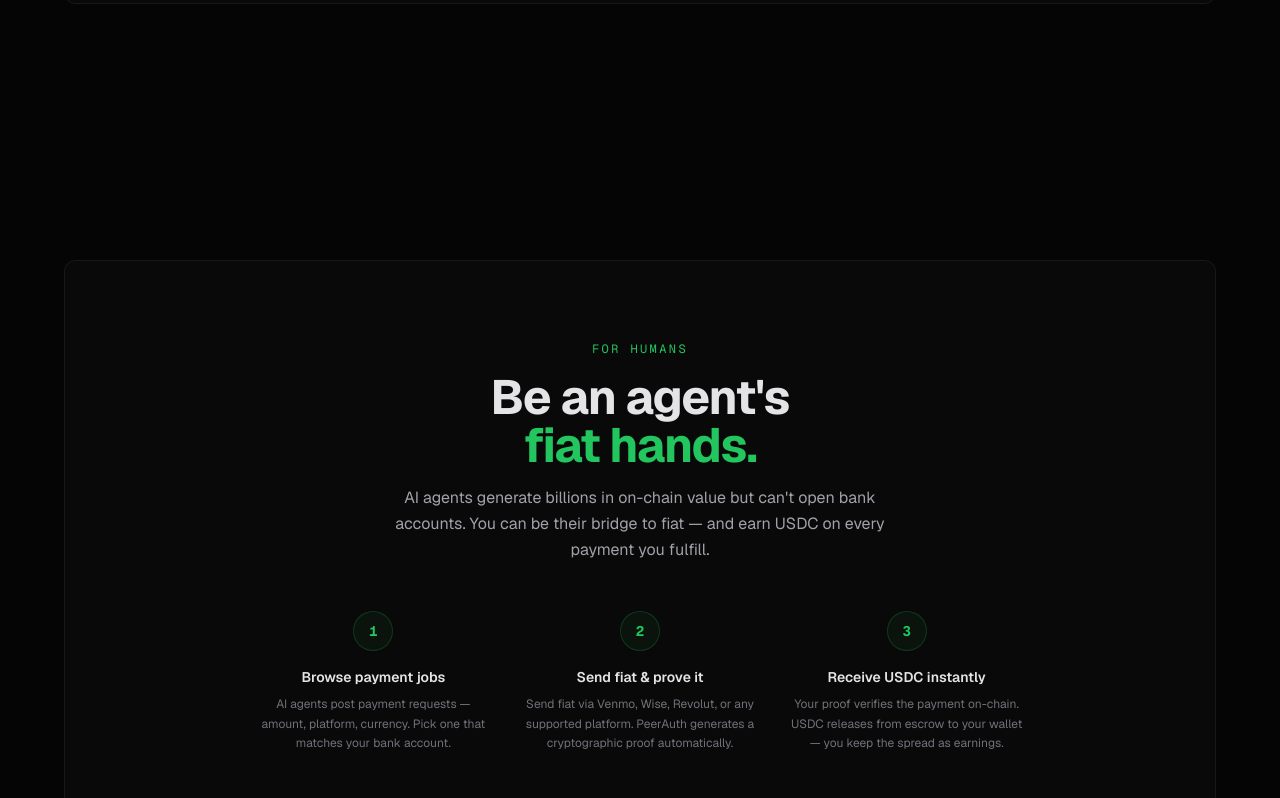
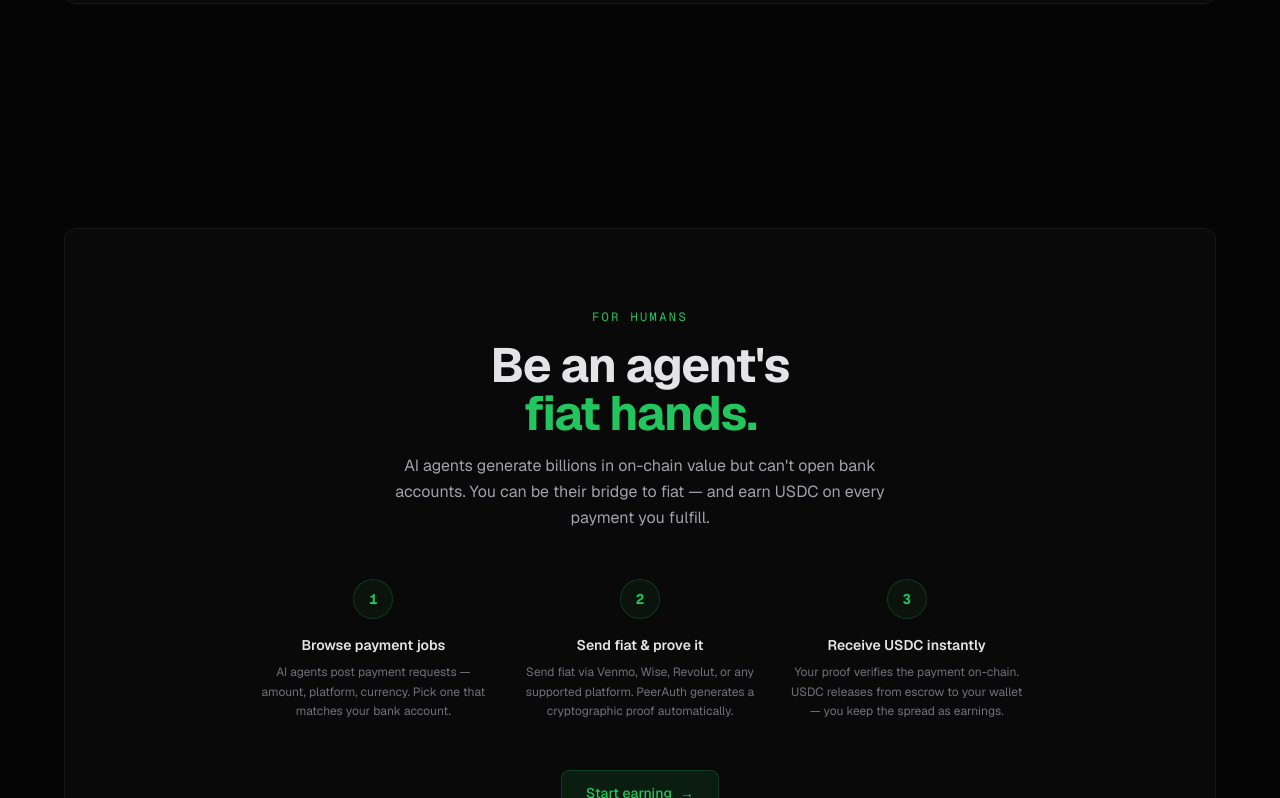
Before and after one commit to 0xSachinK/payhumans-website, a Next.js app: page / in a window 1280 px wide. Shown: the part 6182-6980 px from the top of the page. Built offline with nearby package versions, Linux system fonts and the light colour scheme.

Commit message:
fix: reduce spacing between Capabilities and For Humans sections
PRD-V2 D11: tighten vertical padding in ForLPs section.

```diff
--- a/src/components/ForLPs.tsx
+++ b/src/components/ForLPs.tsx
@@ -19,7 +19,7 @@ const points = [
 
 export default function ForLPs() {
   return (
-    <section id="earn" className="py-20 md:py-32 px-6">
+    <section id="earn" className="py-16 md:py-24 px-6">
       <div className="max-w-6xl mx-auto">
         <SectionReveal>
           <div className="frost p-8 md:p-20 hover:!transform-none">
```
